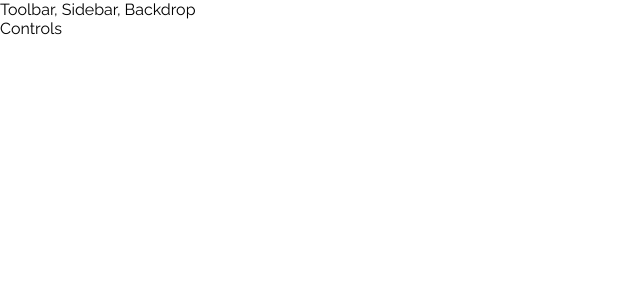
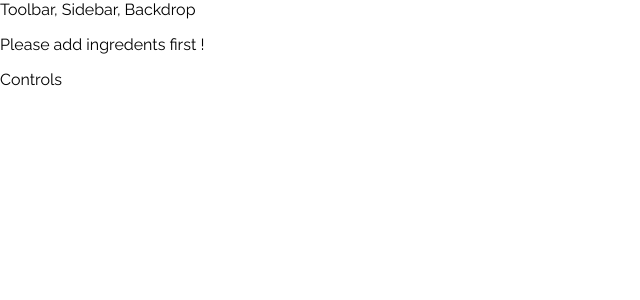
Before and after one commit to shaonkabir8/complete-react-guideline-udemy, a React app: page / in a window 1280 px wide. Shown: the top 300 px of the page, without its empty margins (0-640 px from the left). Built offline with nearby package versions, Linux system fonts and the light colour scheme.

Commit message:
Burger Ingredents added Dynamically

```diff
--- a/src/components/Burger/Burger.js
+++ b/src/components/Burger/Burger.js
@@ -3,11 +3,25 @@ import classes from './Burger.css';
 import BurgerIngredents from './BurgerIngredents/BurgerIngredents'
 
 const Burger = (props) => {
+    let transformIngredents =
+        Object.keys(props.ingredents)
+        .map(ingredent => {
+            return [...Array(props.ingredents[ingredent])].map((_, i ) => {
+                return <BurgerIngredents key={ingredent + 1} type={ingredent} />
+            })
+        })
+        .reduce((array, element) => {
+            return array.concat(element)
+        }, []);
+
+        // if no ingredents found,
+        if(transformIngredents.length === 0) {
+            transformIngredents = <p>Please add ingredents first !</p>
+        }
     return(
         <div className={classes.Burger}>
             <BurgerIngredents type="bread-top" />
-            <BurgerIngredents type="meat" />
-            <BurgerIngredents type="salat" />
+            {transformIngredents}
             <BurgerIngredents type="bread-bottom" />
         </div>
     )
--- a/src/containers/BurgerBuilder/BurgerBuilder.js
+++ b/src/containers/BurgerBuilder/BurgerBuilder.js
@@ -4,10 +4,19 @@ import Burger from '../../components/Burger/Burger';
 
 
 class BurgerBuilder extends Component {
+    state = {
+        ingredents : {
+            salad: 0,
+            bacon: 0,
+            meat:0,
+            cheese:0,
+        }
+    }
+
     render() {
         return (
             <Aux>
-                <Burger />
+                <Burger ingredents={this.state.ingredents} />
                 <div>Controls</div>
             </Aux>
         )
```
Also changed, not shown: src/components/Burger/BurgerIngredents/BurgerIngredents.js (line endings or trailing spaces).
